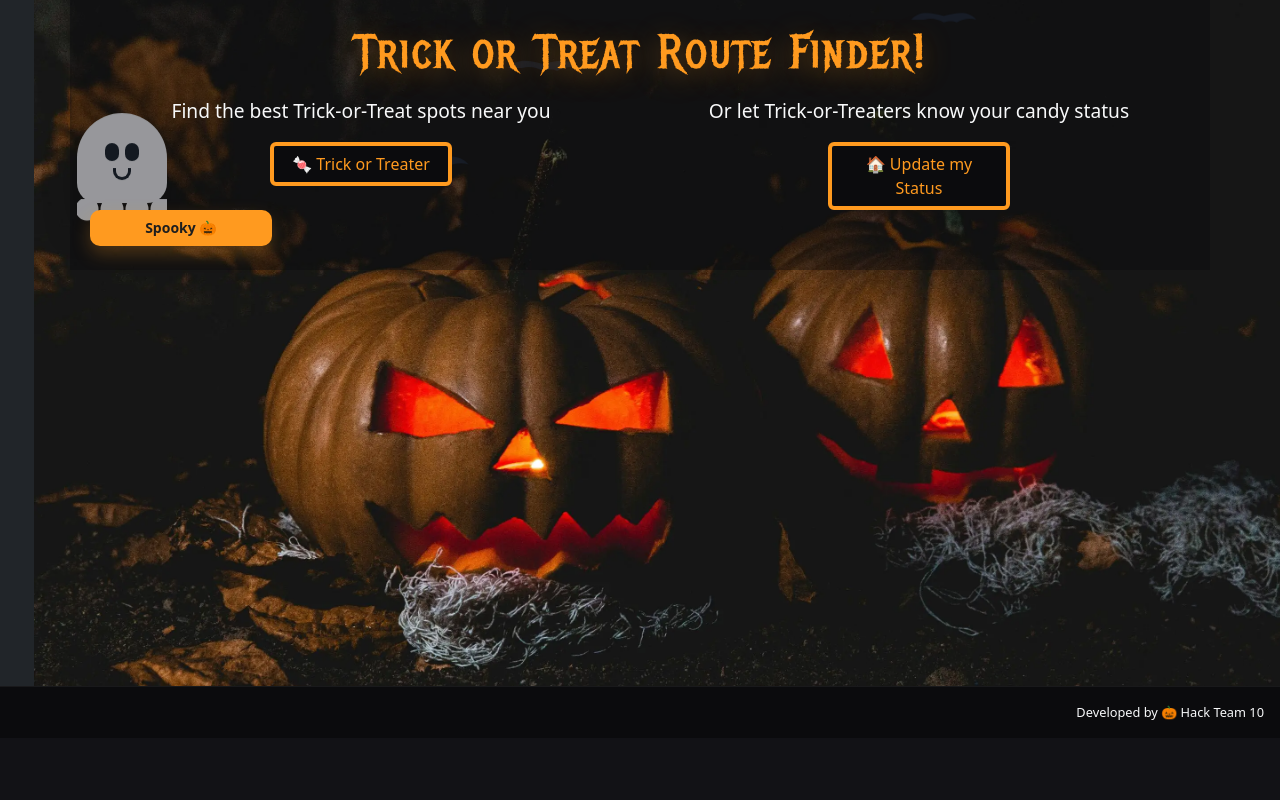
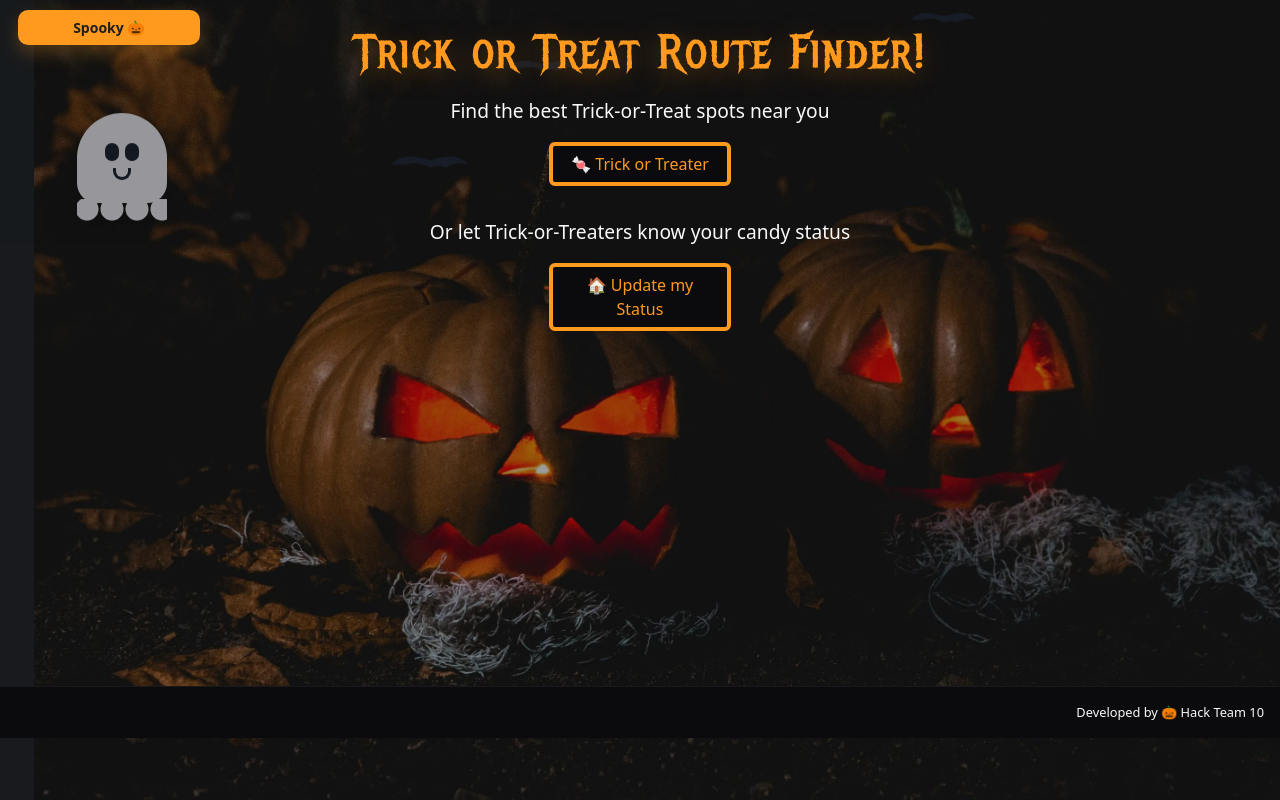
Before and after one commit to trxdave/Trick-or-Treat-Route-Finder, a Django app: page / in a window 1280 px wide. Shown: the part 62-862 px from the top of the page. Before the commit the page ends 782 px from the top, so only its background shows below. Run offline with Django 5.2, Linux system fonts and the light colour scheme; some web fonts are replaced.

Commit message:
Saving to enable merge

```diff
--- a/mapapp/templates/mapapp/home.html
+++ b/mapapp/templates/mapapp/home.html
@@ -7,11 +7,11 @@
     <h1 class="text-center display-5">Trick or Treat Route Finder!</h1>
     <div class="container">
      <div class="row text-center row-gap-4">
-        <div class="column col-12 col-lg-6 mt-2">
+        <div class="column col-12 mt-2">
           <p class="text-center">Find the best Trick-or-Treat spots near you</p>
           <a href="/" class="btn btn-warning">🍬 Trick or Treater</a>
         </div>
-        <div class="column col-12 col-lg-6 mt-2">
+        <div class="column col-12 mt-2">
           <p class="text-center">Or let Trick-or-Treaters know your candy status</p>
           <a href="/" class="btn btn-warning">🏠 Update my Status</a>
         </div>
--- a/static/CSS/style.css
+++ b/static/CSS/style.css
@@ -38,6 +38,8 @@ body{
 
 main {
     background-color: rgba(11, 11, 13, .4);
+    min-width: 100%;
+    min-height: 100vh;
 }
 
 /* Page title + subtitle */
@@ -83,6 +85,9 @@ footer > a{
   padding: .45rem .8rem;
   border-radius: 10px;
   box-shadow: 0 8px 18px rgba(255,154,31,.25);
+  position: absolute;
+  top: 10px;
+  left: 10px;
 }
 #spooky-toggle:hover{
   filter: brightness(1.08);
@@ -96,3 +101,5 @@ footer > a{
 
 /* optional: hide spooky effects on very small screens */
 @media (max-width:480px){ .spooky-layer, #spooky-toggle {display:none} body {animation: none} }
+
+/* Re-size and space things out on larger screens */
```
